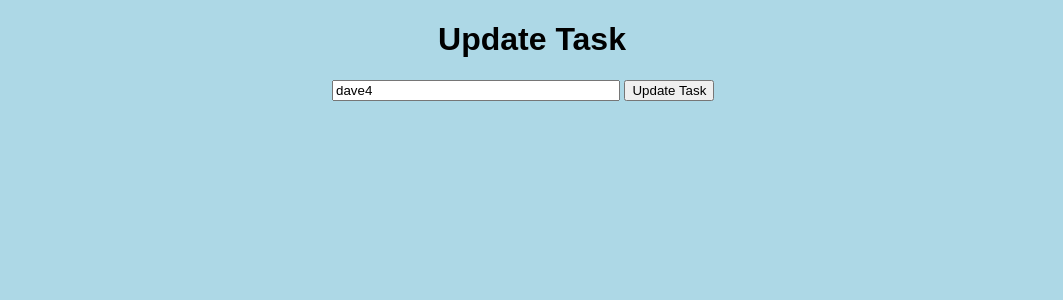
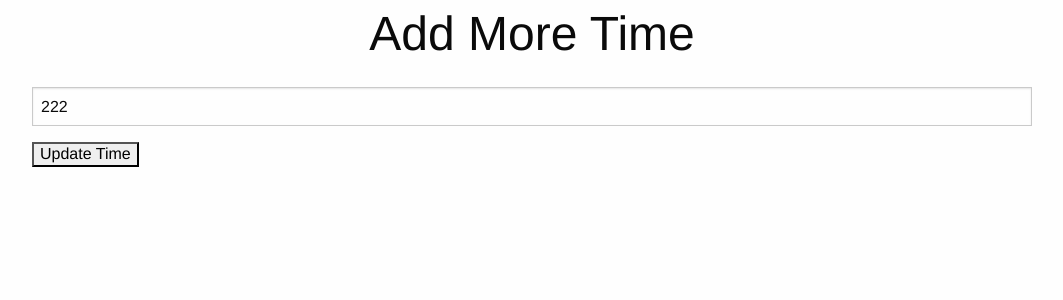
Before and after one commit to elliott2081/pytrack2, a Flask app: page /update/1 in a window 1280 px wide. Shown: the top 300 px of the page, without its empty margins (108-1171 px from the left). Run offline with Flask 2, Linux system fonts and the light colour scheme; data comes from the database, SQL or seed files in the repository; both versions use the stored data as it was after the commit; some libraries are stand-ins or nearby versions.

Commit message:
changed some styles and did some other stuff

```diff
--- a/app.py
+++ b/app.py
@@ -54,7 +54,7 @@ def delete(id):
 def update(id):
     task = Todo.query.get_or_404(id)
     if request.method =='POST':
-        task.content=request.form['content']
+        task.time_spent=request.form['time_spent']
 
         try:
             db.session.commit()
--- a/static/css/main.css
+++ b/static/css/main.css
@@ -1,12 +1,11 @@
 body, html {
     margin: 0;
     font-family: sans-serif;
-    background-color: lightblue;
 }
 
 .content {
     margin: 0 auto;
-    width: 400px;
+    width: 1000px;
 }
 
 table, td, th {
--- a/templates/base.html
+++ b/templates/base.html
@@ -5,6 +5,11 @@
     <meta name="viewport" content="width=device-width, initial-scale=1.0">
     <meta http-equiv="X-UA-Compatible" content="ie=edge">
     <link rel="stylesheet" href="{{ url_for('static', filename='css/main.css') }}">
+    <!-- Compressed CSS -->
+<link rel="stylesheet" href="https://cdn.jsdelivr.net/npm/foundation-sites@6.7.3/dist/css/foundation.min.css" crossorigin="anonymous">
+
+<!-- Compressed JavaScript -->
+<script src="https://cdn.jsdelivr.net/npm/foundation-sites@6.7.3/dist/js/foundation.min.js" crossorigin="anonymous"></script>
     {% block head %}{% endblock %}
 </head>
 <body>
--- a/templates/index.html
+++ b/templates/index.html
@@ -26,7 +26,7 @@
             <td>
                 <a href="/delete/{{task.id}}">delete</a>
             <br>
-            <a href="/update/{{task.id}}">update</a>
+            <a href="/update/{{task.id}}">Add More Time (In hours)</a>
         </td>
         </tr>
         {% endfor %}
--- a/templates/update.html
+++ b/templates/update.html
@@ -6,12 +6,12 @@
 
 {% block body %}
 <div class="content">
-    <h1 style="text-align: center">Update Task</h1>
+    <h1 style="text-align: center">Add More Time </h1>
 
     <div class="form">
         <form actions="/update/{{task.id}}" method="POST">
-            <input type="text" name="content" id="content" value="{{task.content}}">
-            <input type="submit" value="Update Task">
+            <input type="text" name="time_spent" id="time_spent" value="{{task.time_spent}}">
+            <input type="submit" value="Update Time">
         </form>
     </div>
 </div>
```
Also changed, not shown: test.db.
